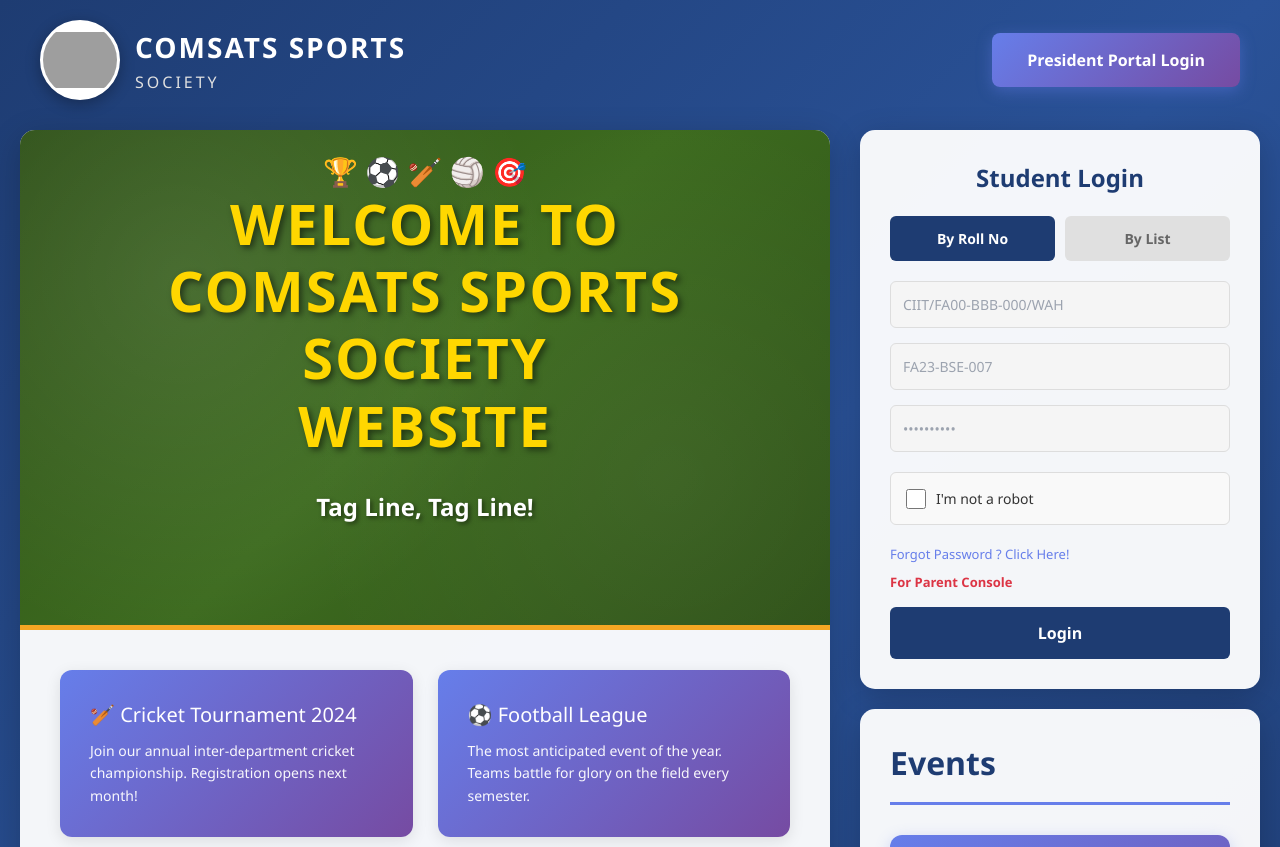
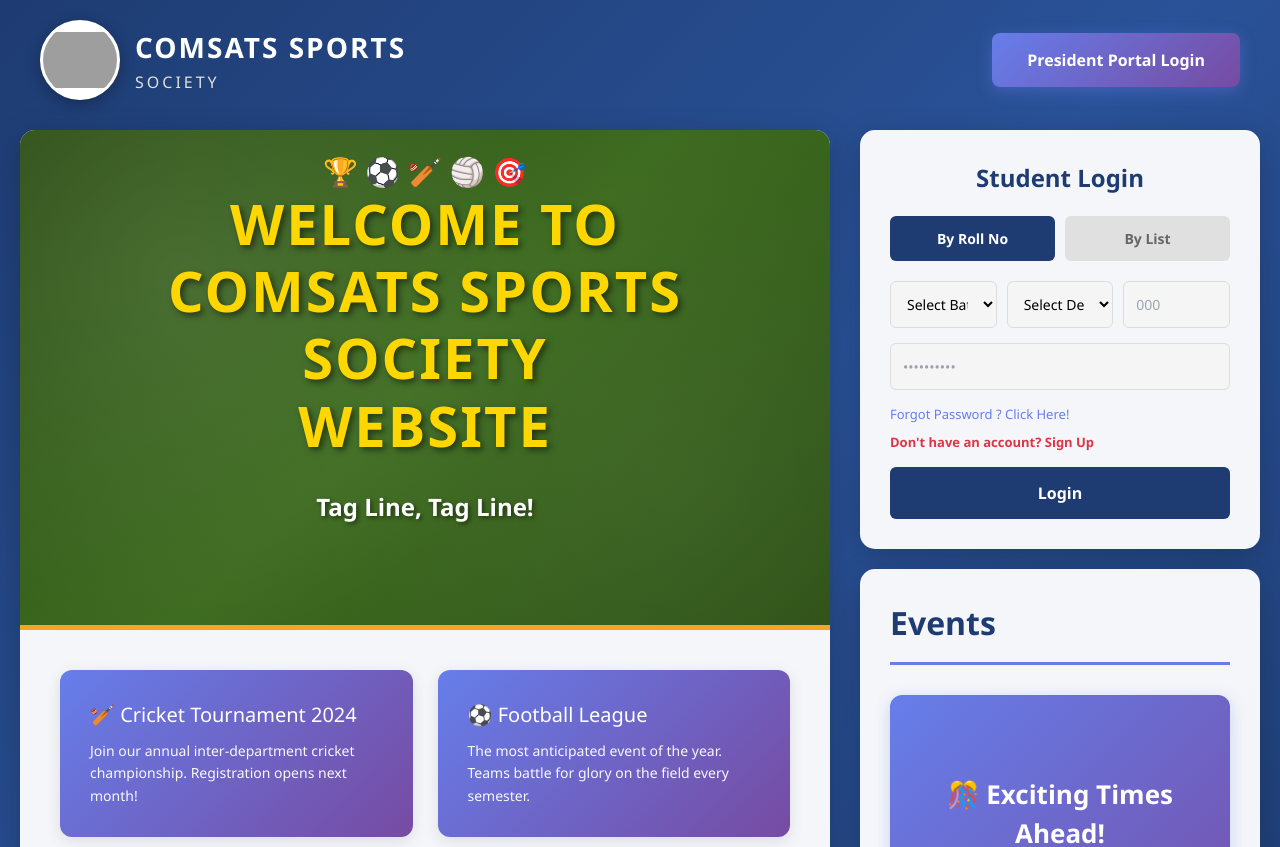
Before and after one commit to saifu11ah007/CSS-CUI-WAH, a React (Create React App) app in the folder frontend/: page /login in a window 1280 px wide. Shown: the top 847 px of the page. Built offline with nearby package versions, Linux system fonts and the light colour scheme; grey boxes are pictures that could not be loaded.

Commit message:
Fixing Login thing asd

```diff
--- a/frontend/src/App.js
+++ b/frontend/src/App.js
@@ -3,27 +3,25 @@
 import SignupPage from './pages/SignupPage.jsx';
 import VerifyOtpPage from './pages/VerifyOtp.jsx';
 import LoginPage from './pages/LoginPage.jsx';
-import './index.css';  // Or App.css
-// Redirect logged-in users away from login/signup
+import './index.css';
+
+// Redirect logged-in users away from login/signup, and non-logged-in users to login
 const RedirectIfLoggedIn = ({ children }) => {
-  const isLoggedIn = !!localStorage.getItem('authToken');
-  return isLoggedIn ? <Navigate to="/" replace /> : children;
+  const isLoggedIn = !!localStorage.getItem('token');
+  return isLoggedIn ? <Navigate to="/abc" replace /> : children;
+};
+
+// Redirect non-logged-in users from root to login
+const RootRedirect = () => {
+  const isLoggedIn = !!localStorage.getItem('token');
+  return isLoggedIn ? <Navigate to="/abc" replace /> : <Navigate to="/login" replace />;
 };
 
 function App() {
   return (
     <Router>
       <Routes>
-
-         {/* <Route
-          path="/admin/dashboard"
-          element={
-            <RequireAdminAuth>
-              <AdminDashboard />
-            </RequireAdminAuth>
-          }
-        /> */}
-        <Route path="/" element={<SignupPage />} />
+        <Route path="/" element={<RootRedirect />} />
         <Route
           path="/login"
           element={
@@ -32,7 +30,6 @@
             </RedirectIfLoggedIn>
           }
         />
-        <Route path="/signup/verify-otp" element={<VerifyOtpPage />} />
         <Route
           path="/signup"
           element={
@@ -41,8 +38,9 @@
             </RedirectIfLoggedIn>
           }
         />
-        {/* <Route path="/otp" element={<OTP />} />
-        <Route path="/signup/completion" element={<CompleteSignup />} /> */}
+        <Route path="/signup/verify-otp" element={<VerifyOtpPage />} />
+        {/* Placeholder for /abc route after login */}
+        <Route path="/abc" element={<div>Placeholder Home Page</div>} />
       </Routes>
     </Router>
   );
--- a/frontend/src/pages/LoginPage.jsx
+++ b/frontend/src/pages/LoginPage.jsx
@@ -1,10 +1,12 @@
 import { useState, useEffect } from 'react';
-import { useNavigate } from 'react-router-dom';
+import { useNavigate, Link } from 'react-router-dom';
 import axios from 'axios';
 import './login.css';
 
 export default function LoginPage() {
-  const [registrationNumber, setRegistrationNumber] = useState('');
+  const [batch, setBatch] = useState('');
+  const [department, setDepartment] = useState('');
+  const [number, setNumber] = useState('');
   const [password, setPassword] = useState('');
   const [error, setError] = useState('');
   const [isLoading, setIsLoading] = useState(false);
@@ -14,7 +16,7 @@
   useEffect(() => {
     const token = localStorage.getItem('token');
     if (token) {
-      navigate('/home');
+      navigate('/abc');
     }
   }, [navigate]);
 
@@ -23,10 +25,19 @@
     setError('');
 
     // Validate inputs
-    if (!registrationNumber.trim() || !password.trim()) {
-      setError('Please fill in both registration number and password');
+    if (!batch || !department || !number || !password.trim()) {
+      setError('Please fill in all fields');
       return;
     }
+
+    // Validate 3-digit number
+    if (!/^\d{3}$/.test(number)) {
+      setError('Registration number must be a 3-digit number');
+      return;
+    }
+
+    // Format registration number
+    const registrationNumber = `${batch}-${department}-${number}`;
 
     setIsLoading(true);
 
@@ -41,14 +52,17 @@
       localStorage.setItem('user', JSON.stringify(response.data.user));
 
       // Clear form
-      setRegistrationNumber('');
+      setBatch('');
+      setDepartment('');
+      setNumber('');
       setPassword('');
 
-      // Redirect to home
-      navigate('/home');
+      // Redirect to abc
+      navigate('/abc');
     } catch (err) {
       setIsLoading(false);
       setPassword(''); // Clear password field on error
+      setNumber(''); // Clear number field on error
 
       if (err.response) {
         setError(err.response.data.message || 'Invalid registration number or password');
@@ -62,6 +76,16 @@
     document.querySelectorAll('.tab-btn').forEach(b => b.classList.remove('active'));
     e.currentTarget.classList.add('active');
   };
+
+  // Batch options (SP22 to FA25)
+  const batchOptions = [
+    'SP22', 'FA22', 'SP23', 'FA23', 'SP24', 'FA24', 'SP25', 'FA25'
+  ];
+
+  // Department options
+  const departmentOptions = [
+    'BSE', 'BCS', 'BBA', 'BEE', 'BME', 'BCE', 'BCH', 'BPH'
+  ];
 
   return (
     <>
@@ -132,23 +156,43 @@
                 </button>
               </div>
 
-              <div className="form-group">
+              <div className="form-group" style={{ display: 'flex', gap: '10px' }}>
+                <select
+                  className="form-input"
+                  value={batch}
+                  onChange={(e) => setBatch(e.target.value)}
+                  style={{ flex: 1 }}
+                >
+                  <option value="" disabled>Select Batch</option>
+                  {batchOptions.map((option) => (
+                    <option key={option} value={option}>{option}</option>
+                  ))}
+                </select>
+
+                <select
+                  className="form-input"
+                  value={department}
+                  onChange={(e) => setDepartment(e.target.value)}
+                  style={{ flex: 1 }}
+                >
+                  <option value="" disabled>Select Department</option>
+                  {departmentOptions.map((option) => (
+                    <option key={option} value={option}>{option}</option>
+                  ))}
+                </select>
+
                 <input
                   type="text"
-                  placeholder="CIIT/FA00-BBB-000/WAH"
+                  placeholder="000"
                   className="form-input"
-                  value={registrationNumber}
-                  onChange={(e) => setRegistrationNumber(e.target.value)}
-                />
-              </div>
-
-              <div className="form-group">
-                <input
-                  type="text"
-                  placeholder="FA23-BSE-007"
-                  className="form-input"
-                  value={registrationNumber}
-                  onChange={(e) => setRegistrationNumber(e.target.value)}
+                  value={number}
+                  onChange={(e) => {
+                    const value = e.target.value;
+                    if (/^\d{0,3}$/.test(value)) {
+                      setNumber(value);
+                    }
+                  }}
+                  style={{ flex: 1 }}
                 />
               </div>
 
@@ -168,17 +212,11 @@
                 </div>
               )}
 
-              <div className="captcha-box">
-                <div className="captcha-placeholder">
-                  <input type="checkbox" id="captcha" />
-                  <label htmlFor="captcha">I'm not a robot</label>
-                </div>
-              </div>
+
 
               <div className="form-links">
                 <a href="#" className="forgot-link">Forgot Password ? Click Here!</a>
-                <a href="#" className="parent-link">For Parent Console</a>
-              </div>
+  <Link to="/signup" className="parent-link">Don't have an account? Sign Up</Link>              </div>
 
               <button
                 type="submit"
```
